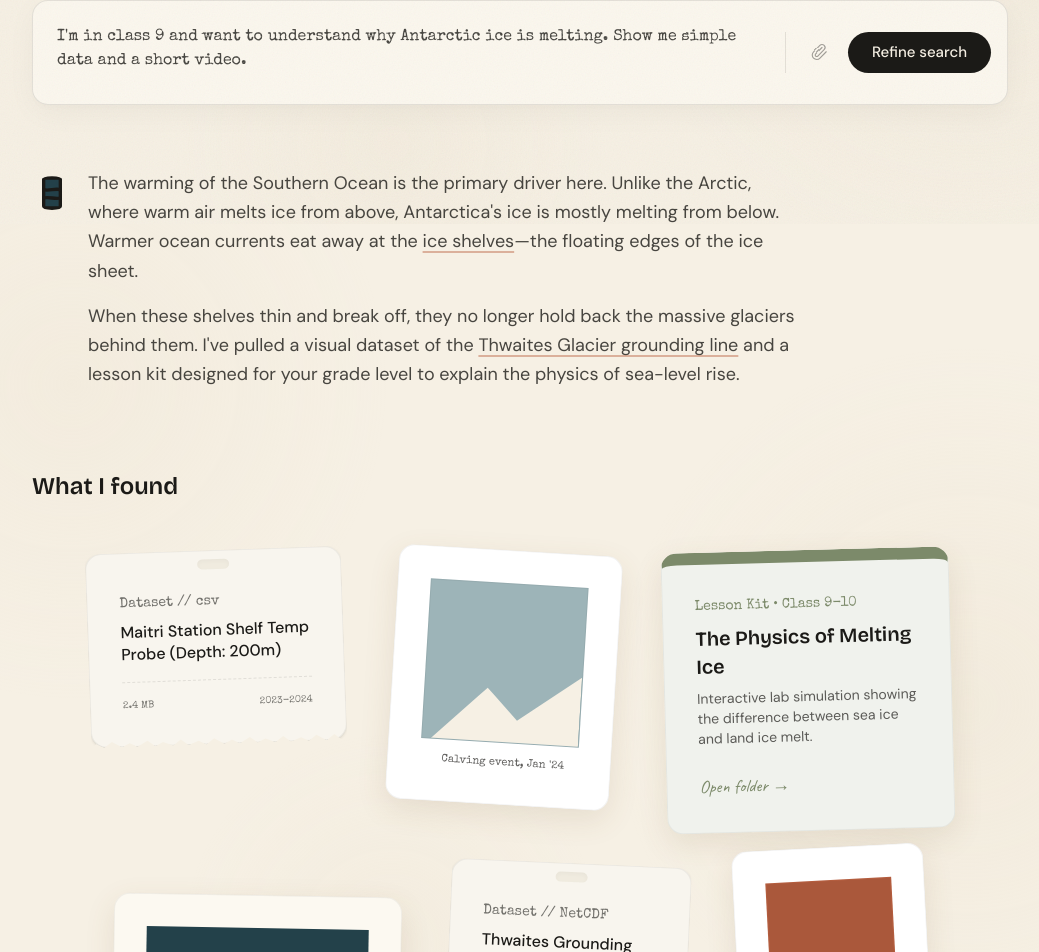
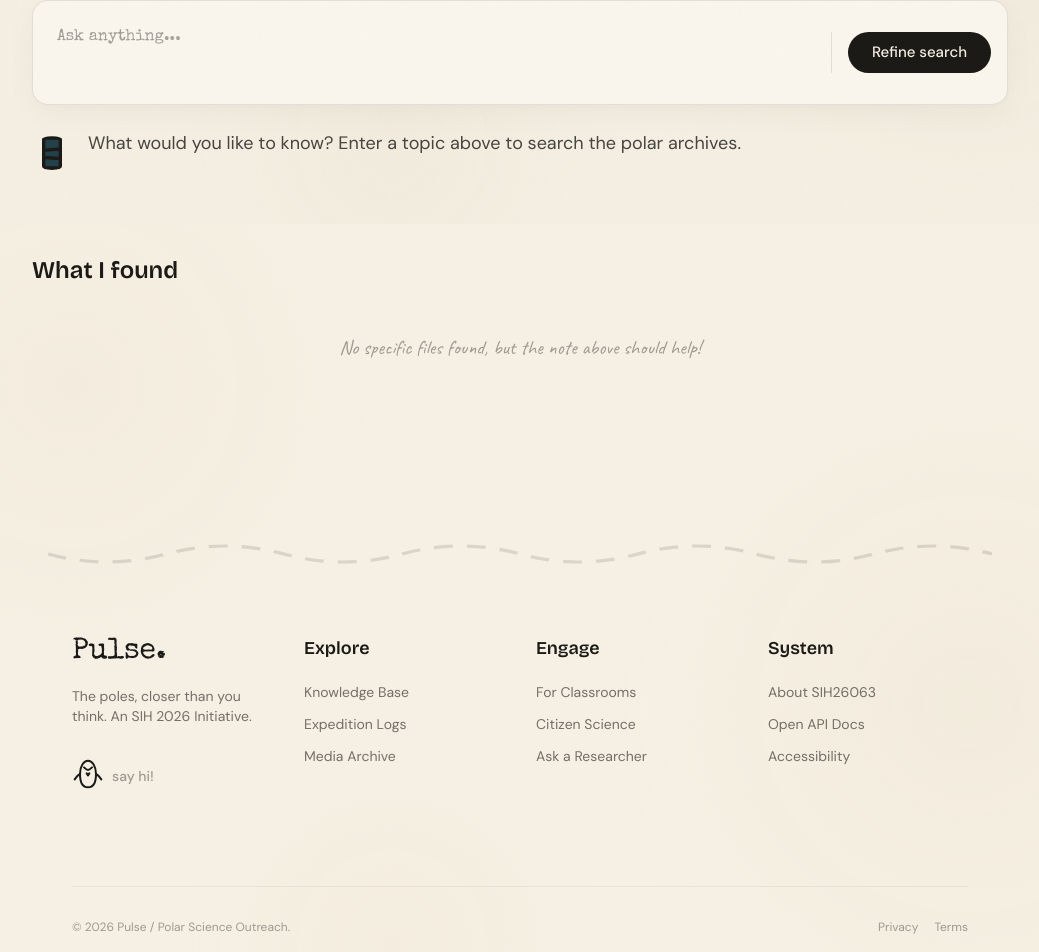
Before and after one commit to BhadriPrabhu/sih_pulse, a React (Vite) app in the folder pulse_client/: page /explore in a window 1280 px wide. Shown: the part 576-1528 px from the top of the page, without its empty margins (120-1159 px from the left). Built offline with nearby package versions, Linux system fonts and the light colour scheme.

Commit message:
feat: add research assistant to explore

```diff
--- a/pulse_client/src/features/explore/ExplorePage.jsx
+++ b/pulse_client/src/features/explore/ExplorePage.jsx
@@ -1,39 +1,95 @@
 import { useState, useEffect } from 'react';
 import { motion, AnimatePresence } from 'framer-motion';
+import { useSearchParams, useNavigate } from 'react-router-dom';
 import { Paperclip } from 'lucide-react';
 import PageShell from '../../components/layout/PageShell';
 import PaperCard from '../../components/ui/PaperCard';
 import PillButton from '../../components/ui/PillButton';
 import Doodle from '../../components/ui/Doodle';
+import { getSearchContext, runFallbackSearch } from '../../data/searchHelper';
+import { useRecentSearches } from '../../hooks/useRecentSearches';
+import { libraryData } from '../../data/libraryData';
+import { mediaData } from '../../data/mediaData';
+import { lessonKits } from '../../data/learnData';
 
 export default function ExplorePage() {
+  const [searchParams] = useSearchParams();
+  const navigate = useNavigate();
+  const initialQuery = searchParams.get('q') || '';
+
+  const [prompt, setPrompt] = useState(initialQuery);
   const [isSearching, setIsSearching] = useState(true);
-  const [prompt, setPrompt] = useState("I'm in class 9 and want to understand why Antarctic ice is melting. Show me simple data and a short video.");
+  const [results, setResults] = useState(null);
+  const { searches, addSearch } = useRecentSearches();
 
-  // Simulate AI search delay
+  const executeSearch = async (query) => {
+    setIsSearching(true);
+    addSearch(query);
+
+    if (!query) {
+      setResults({ answer: "What would you like to know? Enter a topic above to search the polar archives.", keyTerms: [], datasetIds: [], mediaIds: [], kitIds: [] });
+      setIsSearching(false);
+      return;
+    }
+
+    try {
+      const controller = new AbortController();
+      const timeoutId = setTimeout(() => controller.abort(), 8000); // 8s timeout
+
+      const res = await fetch('/api/ask', {
+        method: 'POST',
+        headers: { 'Content-Type': 'application/json' },
+        body: JSON.stringify({ query, context: getSearchContext() }),
+        signal: controller.signal
+      });
+
+      clearTimeout(timeoutId);
+
+      if (!res.ok) throw new Error("API failed");
+      const data = await res.json();
+      setResults(data);
+    } catch (error) {
+      console.warn("Using offline fallback due to API error or timeout.");
+      setResults(runFallbackSearch(query));
+    } finally {
+      setIsSearching(false);
+    }
+  };
+
+  // Run search on mount or URL change
   useEffect(() => {
-    const timer = setTimeout(() => setIsSearching(false), 2400);
-    return () => clearTimeout(timer);
-  }, []);
+    setPrompt(initialQuery);
+    executeSearch(initialQuery);
+  }, [initialQuery]);
+
+  const handleRefine = () => {
+    if (prompt.trim() !== initialQuery) {
+      navigate(`/explore?q=${encodeURIComponent(prompt)}`);
+    }
+  };
+
+  // Helper to safely highlight terms in the answer
+  const renderHighlightedText = (text, terms = []) => {
+    if (!terms.length) return text;
+    const regex = new RegExp(`(${terms.join('|')})`, 'gi');
+    const parts = text.split(regex);
+
+    return parts.map((part, i) =>
+      terms.some(t => t.toLowerCase() === part.toLowerCase()) ? (
+        <span key={i} className="underline decoration-terracotta/40 decoration-2 underline-offset-4">{part}</span>
+      ) : part
+    );
+  };
 
   if (isSearching) {
     return (
       <div className="min-h-screen pt-32 flex flex-col items-center justify-center relative z-10 px-6">
-        <motion.div
-          initial={{ opacity: 0, y: 10 }}
-          animate={{ opacity: 1, y: 0 }}
-          className="flex flex-col items-center gap-6"
-        >
-          {/* Hand-drawn scribble animation */}
+        <motion.div initial={{ opacity: 0, y: 10 }} animate={{ opacity: 1, y: 0 }} className="flex flex-col items-center gap-6">
           <svg width="120" height="40" viewBox="0 0 120 40" fill="none" className="text-terracotta">
             <motion.path
               d="M5 20 Q 20 5 35 25 T 65 15 T 90 25 T 115 10"
-              stroke="currentColor"
-              strokeWidth="2.5"
-              strokeLinecap="round"
-              initial={{ pathLength: 0 }}
-              animate={{ pathLength: 1 }}
-              transition={{ duration: 1.5, repeat: Infinity, repeatType: "mirror", ease: "easeInOut" }}
+              stroke="currentColor" strokeWidth="2.5" strokeLinecap="round"
+              initial={{ pathLength: 0 }} animate={{ pathLength: 1 }} transition={{ duration: 1.5, repeat: Infinity, repeatType: "mirror", ease: "easeInOut" }}
             />
           </svg>
           <p className="font-typewriter text-xl text-ink">Digging through the archive...</p>
@@ -42,121 +98,109 @@ export default function ExplorePage() {
     );
   }
 
+  // Filter actual data based on returned IDs
+  const matchedDatasets = libraryData.filter(d => results?.datasetIds?.includes(d.id));
+  const matchedMedia = mediaData.filter(m => results?.mediaIds?.includes(m.id));
+  const matchedKits = lessonKits.filter(k => results?.kitIds?.includes(k.id));
+
+  // Split the answer into paragraphs
+  const answerParagraphs = results?.answer?.split('\n').filter(p => p.trim() !== '') || [];
+
   return (
-    <PageShell
-      title="Your research desk"
-      terracottaWord="desk"
-      subtitle="Here is what I gathered from the latest Antarctic field reports and climate databases."
-      heroCrop="center 65%"
-    >
+    <PageShell title="Your research desk" terracottaWord="desk" subtitle="Here is what I gathered from the latest field reports and climate databases." heroCrop="center 65%">
       <div className="max-w-5xl mx-auto px-6 pb-32 w-full">
 
         {/* Compact Prompt Card */}
         <motion.div
-          initial={{ opacity: 0, y: 20 }}
-          animate={{ opacity: 1, y: 0 }}
-          transition={{ type: "spring", stiffness: 80, damping: 20 }}
-          className="bg-paper-lighter rounded-2xl p-4 shadow-paper-soft wobble-edge border border-ink/10 flex flex-col md:flex-row gap-4 items-center mb-16"
+          initial={{ opacity: 0, y: 20 }} animate={{ opacity: 1, y: 0 }} transition={{ type: "spring", stiffness: 80, damping: 20 }}
+          className="bg-paper-lighter rounded-2xl p-4 shadow-paper-soft wobble-edge border border-ink/10 flex flex-col md:flex-row gap-4 items-center mb-6"
         >
-          <div className="flex-grow w-full relative">
+          <div className="flex-grow w-full">
             <textarea
               value={prompt}
               onChange={(e) => setPrompt(e.target.value)}
+              onKeyDown={(e) => e.key === 'Enter' && !e.shiftKey && (e.preventDefault(), handleRefine())}
+              placeholder="Ask anything..."
               className="w-full bg-transparent font-typewriter text-ink/80 text-sm md:text-base resize-none focus:outline-none p-2"
               rows={2}
             />
           </div>
           <div className="flex items-center gap-3 w-full md:w-auto shrink-0 border-t md:border-t-0 md:border-l border-ink/10 pt-4 md:pt-0 md:pl-4">
-            <button className="text-ink/40 hover:text-ink transition-colors p-2">
-              <Paperclip size={18} strokeWidth={1.5} />
-            </button>
-            <PillButton onClick={() => setIsSearching(true)} className="whitespace-nowrap px-4 py-1.5 text-sm">
-              Refine search
-            </PillButton>
+            <PillButton onClick={handleRefine} className="whitespace-nowrap px-4 py-1.5 text-sm">Refine search</PillButton>
           </div>
         </motion.div>
 
+        {/* Recent Searches */}
+        {searches.length > 0 && (
+          <div className="flex flex-wrap gap-4 mb-16 pl-4">
+            <span className="font-typewriter text-xs text-ink/40 mt-2">Recent:</span>
+            {searches.map((s, i) => (
+              <button
+                key={i}
+                onClick={() => navigate(`/explore?q=${encodeURIComponent(s)}`)}
+                className="bg-[#F8F5EE] border border-ink/5 px-3 py-1 font-hand text-ink/70 hover:text-terracotta hover:-translate-y-0.5 transition-all text-sm shadow-sm"
+                style={{ clipPath: 'polygon(0% 0%, 100% 2%, 98% 100%, 2% 98%)', transform: `rotate(${i % 2 === 0 ? -1 : 1.5}deg)` }}
+              >
+                {s.length > 25 ? s.substring(0, 25) + '...' : s}
+              </button>
+            ))}
+          </div>
+        )}
+
         {/* Scientist's Note */}
-        <motion.div
-          initial={{ opacity: 0, y: 20 }}
-          animate={{ opacity: 1, y: 0 }}
-          transition={{ type: "spring", stiffness: 70, damping: 20, delay: 0.1 }}
-          className="max-w-3xl mb-20"
-        >
+        {answerParagraphs.length > 0 && (
+          <motion.div initial={{ opacity: 0, y: 20 }} animate={{ opacity: 1, y: 0 }} transition={{ type: "spring", stiffness: 70, damping: 20, delay: 0.1 }} className="max-w-3xl mb-20">
             <div className="flex items-start gap-4">
               <Doodle type="iceCore" className="w-10 h-10 text-teal-ink shrink-0 mt-1" fill="#23414A" />
               <div>
-              <p className="font-body text-ink/80 text-lg leading-relaxed mb-4">
-                The warming of the Southern Ocean is the primary driver here. Unlike the Arctic, where warm air melts ice from above, Antarctica's ice is mostly melting from below. Warmer ocean currents eat away at the <span className="underline decoration-terracotta/40 decoration-2 underline-offset-4">ice shelves</span>—the floating edges of the ice sheet.
+                {answerParagraphs.map((para, i) => (
+                  <p key={i} className="font-body text-ink/80 text-lg leading-relaxed mb-4">
+                    {renderHighlightedText(para, results.keyTerms)}
                   </p>
-              <p className="font-body text-ink/80 text-lg leading-relaxed">
-                When these shelves thin and break off, they no longer hold back the massive glaciers behind them. I've pulled a visual dataset of the <span className="underline decoration-terracotta/40 decoration-2 underline-offset-4">Thwaites Glacier grounding line</span> and a lesson kit designed for your grade level to explain the physics of sea-level rise.
-              </p>
+                ))}
               </div>
             </div>
           </motion.div>
+        )}
 
         <h3 className="font-grotesque text-2xl text-ink mb-12">What I found</h3>
 
-        {/* Scattered Results Layout */}
+        {/* Dynamic Scattered Results Layout */}
         <div className="flex flex-wrap items-start justify-center gap-8 md:gap-x-12 gap-y-16 relative">
 
-          {/* Dataset Slip 1 */}
-          <PaperCard rotation={-2} className="w-64 min-h-[160px] p-5 !bg-[#F8F5EE] torn-edge relative !shadow-sm hover:!shadow-md">
+          {matchedDatasets.length === 0 && matchedMedia.length === 0 && matchedKits.length === 0 && (
+             <p className="font-hand text-xl text-ink/40">No specific files found, but the note above should help!</p>
+          )}
+
+          {matchedDatasets.map((item, i) => (
+            <PaperCard key={item.id} rotation={i % 2 === 0 ? -2 : 2.5} className="w-64 min-h-[160px] p-5 !bg-[#F8F5EE] relative !shadow-sm hover:!shadow-md" style={{ clipPath: 'polygon(0 0, 100% 2%, 98% 100%, 2% 98%)' }}>
               <div className="absolute top-2 left-1/2 -translate-x-1/2 w-8 h-2.5 bg-[#EBE5D6] rounded-full shadow-inner opacity-60" />
-            <p className="font-typewriter text-sm text-ink/60 mb-2 mt-2">Dataset // csv</p>
-            <p className="font-body font-medium text-ink leading-snug mb-4">Maitri Station Shelf Temp Probe (Depth: 200m)</p>
+              <p className="font-typewriter text-sm text-ink/60 mb-2 mt-2">Dataset // {item.type}</p>
+              <p className="font-body font-medium text-ink leading-snug mb-4">{item.title}</p>
               <div className="flex justify-between items-end mt-auto pt-4 border-t border-ink/10 border-dashed">
-              <span className="font-typewriter text-[10px] text-ink/60">2.4 MB</span>
-              <span className="font-typewriter text-[10px] text-ink/60">2023-2024</span>
+                <span className="font-typewriter text-[10px] text-ink/60">{item.size}</span>
+                <span className="font-typewriter text-[10px] text-ink/60">{item.year}</span>
               </div>
             </PaperCard>
+          ))}
 
-          {/* Polaroid 1 */}
-          <PaperCard rotation={3.5} className="w-56 p-2 pb-8 !bg-white">
-            <div className="w-full h-40 bg-glacier relative overflow-hidden border border-ink/5">
-               <svg className="absolute bottom-[-10px] w-full h-20 text-paper" viewBox="0 0 100 50"><path d="M0 50L40 10L60 30L100 0V50Z" fill="currentColor"/></svg>
+          {matchedMedia.map((item, i) => (
+            <PaperCard key={item.id} rotation={i % 2 === 0 ? 3.5 : -3} className="w-56 p-2 pb-8 !bg-white">
+              <div className="w-full h-32 bg-glacier/40 relative overflow-hidden border border-ink/5 flex items-center justify-center">
+                 <p className="font-typewriter text-ink/40 text-xs">[{item.category}]</p>
               </div>
-            <p className="font-typewriter text-[11px] text-ink/70 mt-3 ml-2 text-center">Calving event, Jan '24</p>
+              <p className="font-typewriter text-[11px] text-ink/70 mt-3 ml-2 text-center">{item.caption}</p>
             </PaperCard>
+          ))}
 
-          {/* Lesson Kit */}
-          <PaperCard rotation={-1.5} className="w-72 min-h-[200px] flex flex-col p-6 !bg-[#F0F2ED] border-t-[12px] border-t-sage">
-            <p className="font-typewriter text-sm text-sage mb-2">Lesson Kit • Class 9-10</p>
-            <h4 className="font-grotesque text-xl text-ink mb-2">The Physics of Melting Ice</h4>
-            <p className="font-body text-sm text-ink/70 mb-6">Interactive lab simulation showing the difference between sea ice and land ice melt.</p>
-            <a href="#" className="font-hand text-lg text-sage hover:text-ink transition-colors mt-auto w-fit">Open folder →</a>
+          {matchedKits.map((item, i) => (
+            <PaperCard key={item.id} rotation={-1.5} className={`w-72 min-h-[200px] flex flex-col p-6 ${item.color} border-t-[12px] ${item.border}`}>
+              <p className={`font-typewriter text-sm ${item.textColor} mb-2`}>Lesson kit • {item.grade}</p>
+              <h4 className="font-grotesque text-xl text-ink mb-2">{item.title}</h4>
+              <p className="font-body text-sm text-ink/70 mb-6">{item.duration} activity.</p>
+              <span className={`font-hand text-lg ${item.textColor} mt-auto w-fit`}>Open folder →</span>
             </PaperCard>
-
-          {/* Video Card */}
-          <PaperCard rotation={1} className="w-72 min-h-[220px] p-4 flex flex-col bg-[#FCF9F1]">
-            <div className="w-full h-36 bg-teal-ink relative flex items-center justify-center overflow-hidden mb-4">
-              <div className="w-12 h-12 rounded-full border-2 border-paper/40 flex items-center justify-center group-hover:scale-110 transition-transform cursor-pointer">
-                <svg className="w-4 h-4 text-paper ml-1" viewBox="0 0 24 24" fill="currentColor"><path d="M5 3L19 12L5 21V3Z"/></svg>
-              </div>
-            </div>
-            <h4 className="font-body font-medium text-ink mb-1">Under-ice ROV footage</h4>
-            <p className="font-typewriter text-xs text-ink/50">3:42 • Recorded near Bharati</p>
-          </PaperCard>
-
-          {/* Dataset Slip 2 */}
-          <PaperCard rotation={2.5} className="w-60 min-h-[160px] p-5 !bg-[#F8F5EE] torn-edge relative !shadow-sm hover:!shadow-md md:-mt-8">
-            <div className="absolute top-2 left-1/2 -translate-x-1/2 w-8 h-2.5 bg-[#EBE5D6] rounded-full shadow-inner opacity-60" />
-            <p className="font-typewriter text-sm text-ink/60 mb-2 mt-2">Dataset // NetCDF</p>
-            <p className="font-body font-medium text-ink leading-snug mb-4">Thwaites Grounding Line Retreat Map</p>
-            <div className="flex justify-between items-end mt-auto pt-4 border-t border-ink/10 border-dashed">
-              <span className="font-typewriter text-[10px] text-ink/60">18.1 MB</span>
-              <span className="font-typewriter text-[10px] text-ink/60">Updated 2024</span>
-            </div>
-          </PaperCard>
-
-          {/* Polaroid 2 */}
-          <PaperCard rotation={-3} className="w-48 p-2 pb-6 !bg-white md:-mt-12">
-            <div className="w-full h-32 bg-terracotta/90 relative overflow-hidden border border-ink/5">
-              <div className="absolute inset-0 bg-ink/10 mix-blend-multiply" />
-            </div>
-            <p className="font-typewriter text-[11px] text-ink/70 mt-2 ml-1 text-center">Drill camp setup</p>
-          </PaperCard>
+          ))}
 
         </div>
       </div>
```
Lines whose indentation alone changed are shown as unchanged.
